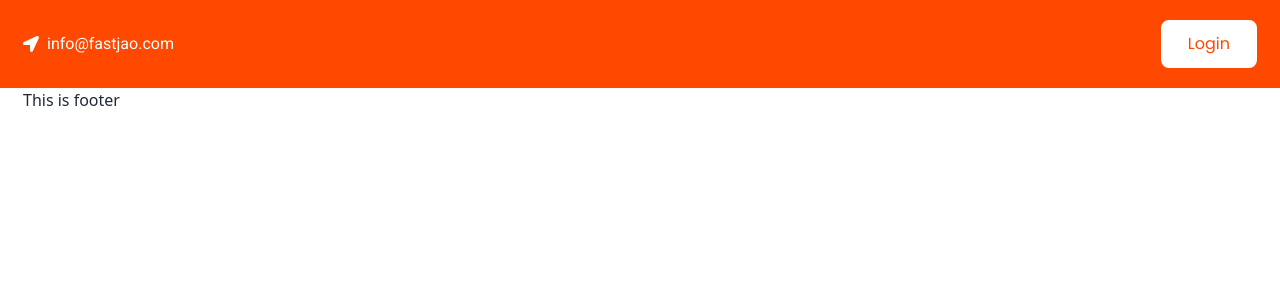
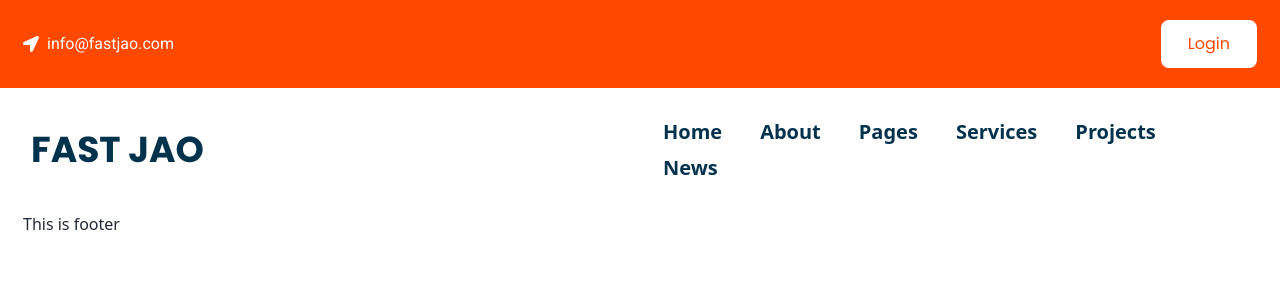
Before and after one commit to md-mostafiz181/Fast-Jao-React, a React (Vite) app: page / in a window 1280 px wide. Shown: the top 300 px of the page. Built offline with nearby package versions, Linux system fonts and the light colour scheme.

Commit message:
navbar part added

```diff
--- a/src/Layout/Main.jsx
+++ b/src/Layout/Main.jsx
@@ -1,6 +1,7 @@
 import React from 'react';
 import { Outlet } from 'react-router-dom';
 import Footer from '../pages/shared/Footer/Footer';
+
 
 const Main = () => {
     return (
--- a/src/components/Container/Container.jsx
+++ b/src/components/Container/Container.jsx
@@ -2,7 +2,7 @@ import React from 'react';
 
 const Container = ({children}) => {
     return (
-        <div className='w-[1250px] mx-auto px-2'>
+        <div className='w-[1250px] mx-auto px-2 '>
             {children}
 
         </div>
--- a/src/index.css
+++ b/src/index.css
@@ -13,3 +13,7 @@
 .secondaryFont{
   font-family: 'Roboto', sans-serif;
 }
+
+.primaryTextColor{
+  color: #03324D;
+}
--- a/src/pages/Home/Header/Header.jsx
+++ b/src/pages/Home/Header/Header.jsx
@@ -7,7 +7,7 @@ const Header = () => {
     return (
         <div id='header-part' className='primaryBg'>
             <Container>
-                <div className="header-container flex justify-between">
+                <div className="header-container flex justify-between flex-col md:flex-row">
                     <div className="header-left flex mt-3">
                         <div className='mt-1 mr-2 text-white'>
                            < FaLocationArrow />
--- a/src/pages/Home/Home/Home.jsx
+++ b/src/pages/Home/Home/Home.jsx
@@ -1,10 +1,12 @@
 import React from 'react';
 import Header from '../Header/Header';
+import Navbar from '../../shared/Navbar/Navbar';
 
 const Home = () => {
     return (
         <div>
             <Header></Header>
+            <Navbar></Navbar>
 
         </div>
     );
--- /dev/null
+++ b/src/pages/shared/Navbar/Navbar.css
@@ -0,0 +1,20 @@
+#navbar-part{
+    width: 100%;
+    padding: 10px 0;
+
+}
+
+#navbar-part li{
+    font-weight: bold;
+    font-size: 20px;
+    color: #03324D;
+    transition: .4s;
+    margin: 0 3px;
+
+}
+
+#navbar-part li:hover{
+    background-color:#FF4800;
+    border-radius: 10px;
+    color: white;
+}
--- /dev/null
+++ b/src/pages/shared/Navbar/Navbar.jsx
@@ -0,0 +1,46 @@
+import React from 'react';
+import "./Navbar.css"
+import Container from '../../../components/Container/Container';
+
+const Navbar = () => {
+
+    const navOptions = <>
+        <li ><a>Home</a></li>
+        <li><a>About</a></li>
+        <li><a>Pages</a></li>
+        <li><a>Services</a></li>
+        <li><a>Projects</a></li>
+        <li><a>News</a></li>
+
+    </>
+    return (
+        <div id='navbar-part'>
+
+            <Container >
+             <div className="navbar flex justify-between">
+                    <div className="navbar-start">
+                        <div className="dropdown">
+                        <div tabIndex={0} role="button" className="btn btn-ghost lg:hidden">
+                            <svg xmlns="http://www.w3.org/2000/svg" className="h-5 w-5" fill="none" viewBox="0 0 24 24" stroke="currentColor"><path strokeLinecap="round" strokeLinejoin="round" strokeWidth="2" d="M4 6h16M4 12h8m-8 6h16" /></svg>
+                        </div>
+                        <ul className="menu menu-sm dropdown-content    ">
+                                {navOptions}
+                        </ul>
+                        </div>
+                        <a className="lg:text-4xl md:text-3xl sm:text-2xl primaryTextColor uppercase primaryFont font-bold">Fast jao</a>
+                    </div>
+                    <div className="navbar-end hidden lg:flex">
+                        <ul className="menu menu-horizontal px-1">
+                                {navOptions}
+                        </ul>
+                    </div>
+
+             </div>
+            </Container>
+
+
+        </div>
+    );
+};
+
+export default Navbar;
```
